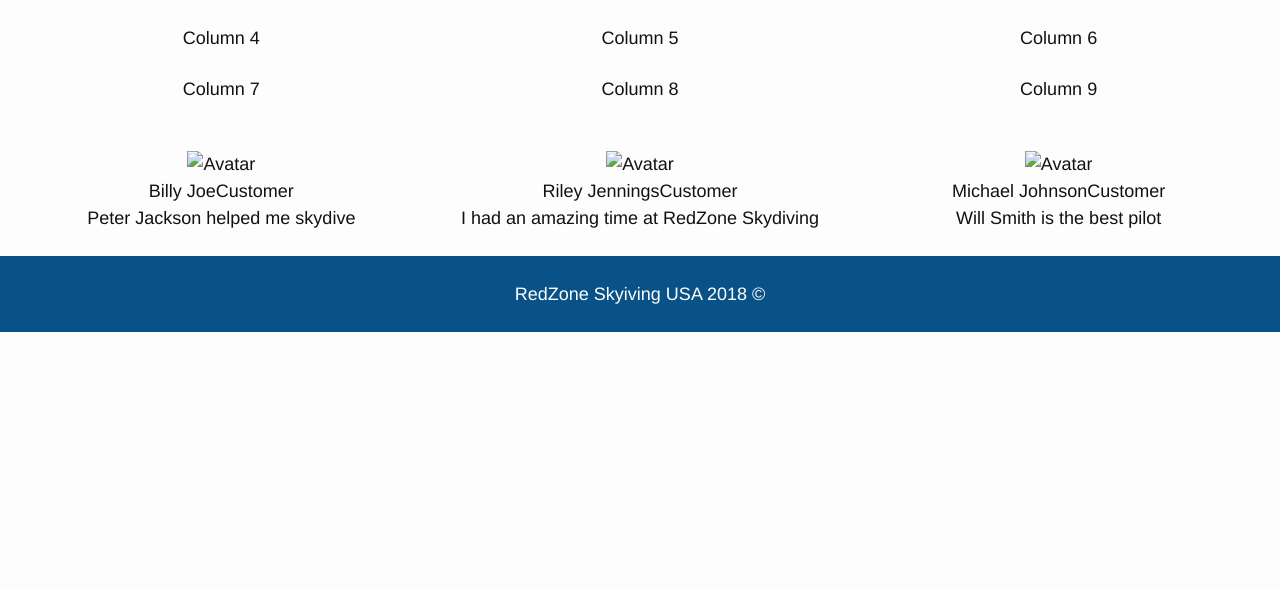
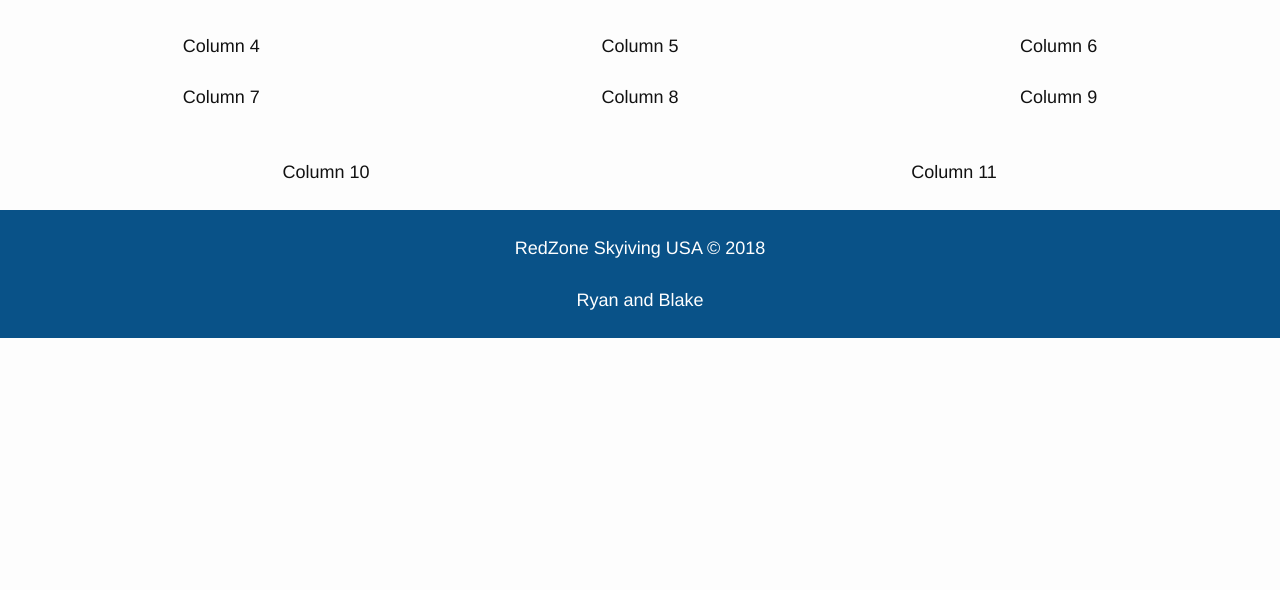
Before and after one commit to ryanclisham/RedZone, a plain HTML site: page index.html in a window 1280 px wide. Shown: the part 210-800 px from the top of the page. Drawn offline with nearby package versions, Linux system fonts and the light colour scheme.

Commit message:
Add files via upload

```diff
--- a/index.html
+++ b/index.html
@@ -5,7 +5,7 @@
   <!-- metadata -->
   <meta charset="utf-8">
   <meta name="viewport" content="width=device-width, initial-scale=1">
-  <link rel="icon" href="Img/The_mascot.png" type="image/png">
+  <link rel="icon" href="Img/Redzone_logo.png" type="image/png">
   <link href="https://fonts.googleapis.com/css?family=Faster+One" rel="stylesheet">
 
   <!-- page title -->
@@ -22,7 +22,7 @@
   <header>
    <div class="row">
      <div class="col-xs-6 col-sm-6 col-lg-3 center-vertical center-horizontal">
-       <img width="150" height="125" src="Img/The_mascot.png">
+       <a href="www.ryanclisham.github.io/RedZone"><img width="150" height="125" src="Img/The_mascot.png"></a>
      </div>
      <div class="col-xs-6 col-sm-6 col-lg-9">
        <h1>RedZone Skydiving</h1>
@@ -44,8 +44,8 @@
         <ul>
           <li><a href="index.html">Home</a></li>
           <li><a href="about.html">About</a></li>
-          <li><a href="instructors.html">Instructors</a></li>
-          <li><a href="skydive.html">Skydive Today!</a></li>
+          <li><a href="staff.html">Meet The Staff</a></li>
+          <li><a href="skydive.html">Contact Us</a></li>
         </ul>
       </div>
     </nav>
@@ -61,30 +61,16 @@
    </div>
 
    <div class="row">
-     <div class="col-xs-12 col-sm-6 col-lg-4">  <img src="bandmember.jpg" alt="Avatar" style="width:90px">
-       <p><span>Billy Joe</span>Customer</p>
-       <p>Peter Jackson helped me skydive</p>
-     </div>
-     <div class="col-xs-12 col-sm-6 col-lg-4">
-       <img src="avatar_g2.jpg" alt="Avatar" style="width:90px">
-       <p><span >Riley Jennings</span>Customer</p>
-       <p>I had an amazing time at RedZone Skydiving</p>
-     </div>
-      <div class="col-xs-12 col-sm-6 col-lg-4">
-       <img src="avatar_g2.jpg" alt="Avatar" style="width:90px">
-       <p><span >Michael Johnson</span>Customer</p>
-       <p>Will Smith is the best pilot</p>
-     </div>
-
-
-
+     <div class="col-xs-12 col-sm-6 col-lg-6">Column 10</div>
+     <div class="col-xs-12 col-sm-6 col-lg-6">Column 11</div>
    </div>
  </main>
 
  <footer>
    <div class="row">
      <div class="col-xs-12 col-sm-12 col-lg-12">
-       <h2>RedZone Skyiving USA 2018 ©</h2>
+       <h2>RedZone Skyiving USA © 2018</h2>
+       <h2>Ryan and Blake</h2>
      </div>
   </div>
  </footer>
```
Also changed, not shown: Img/Redzone_logo.png (added).
